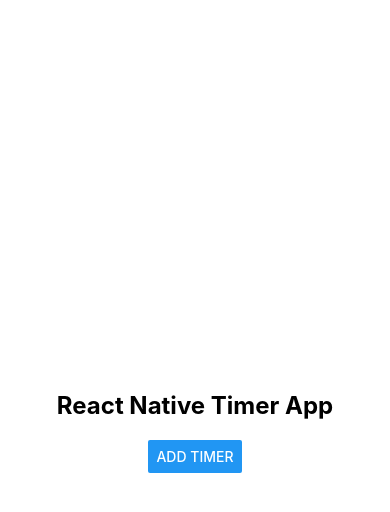
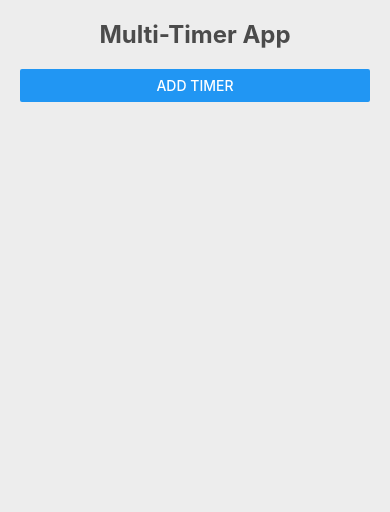
Before and after one commit to mankarshubham81/native-timer-app, a React Native app: screen / in a window 390 px wide. Shown: the top 512 px of the page. Built offline with nearby package versions, Linux system fonts and the light colour scheme.

Commit message:
refined UI

```diff
--- a/App.tsx
+++ b/App.tsx
@@ -1,6 +1,5 @@
-// App.tsx
 import React, { useState } from 'react';
-import { View, Text, Button, StyleSheet, Alert, ScrollView } from 'react-native';
+import { View, Text, Button, StyleSheet, Alert, FlatList } from 'react-native';
 import Timer from './Timer';
 
 const App: React.FC = () => {
@@ -12,8 +11,7 @@ const App: React.FC = () => {
       Alert.alert('Limit Reached', 'You can only add up to 5 timers.');
       return;
     }
-    const initialTime = 60; // default 1 minute, could be user input
-    setTimers([...timers, { id: nextId, initialTime }]);
+    setTimers([...timers, { id: nextId, initialTime: 60 }]);
     setNextId(nextId + 1);
   };
 
@@ -27,27 +25,43 @@ const App: React.FC = () => {
   };
 
   return (
-    <ScrollView contentContainerStyle={styles.container}>
-      <Text style={styles.title}>React Native Timer App</Text>
+    <View style={styles.container}>
+      <Text style={styles.title}>Multi-Timer App</Text>
       <Button title="Add Timer" onPress={addTimer} />
-      {timers.map((timer) => (
-        <Timer key={timer.id} id={timer.id} initialTime={timer.initialTime} onTimerEnd={handleTimerEnd} />
-      ))}
-    </ScrollView>
+      <FlatList
+        data={timers}
+        renderItem={({ item }) => (
+          <Timer key={item.id} id={item.id} initialTime={item.initialTime} onTimerEnd={handleTimerEnd} />
+        )}
+        keyExtractor={(item) => item.id.toString()}
+        numColumns={2}
+        columnWrapperStyle={styles.row}
+        contentContainerStyle={styles.timerGrid}
+      />
+    </View>
   );
 };
 
 const styles = StyleSheet.create({
   container: {
-    flexGrow: 1,
-    justifyContent: 'center',
-    alignItems: 'center',
+    flex: 1,
     padding: 20,
+    backgroundColor: '#EDEDED',
+    justifyContent: 'flex-start',
   },
   title: {
     fontSize: 24,
     fontWeight: 'bold',
-    marginVertical: 20,
+    color: '#4B4B4B',
+    textAlign: 'center',
+    marginBottom: 20,
+  },
+  timerGrid: {
+    paddingBottom: 20,
+  },
+  row: {
+    justifyContent: 'space-between',
+    marginVertical: 5,
   },
 });
 
```
